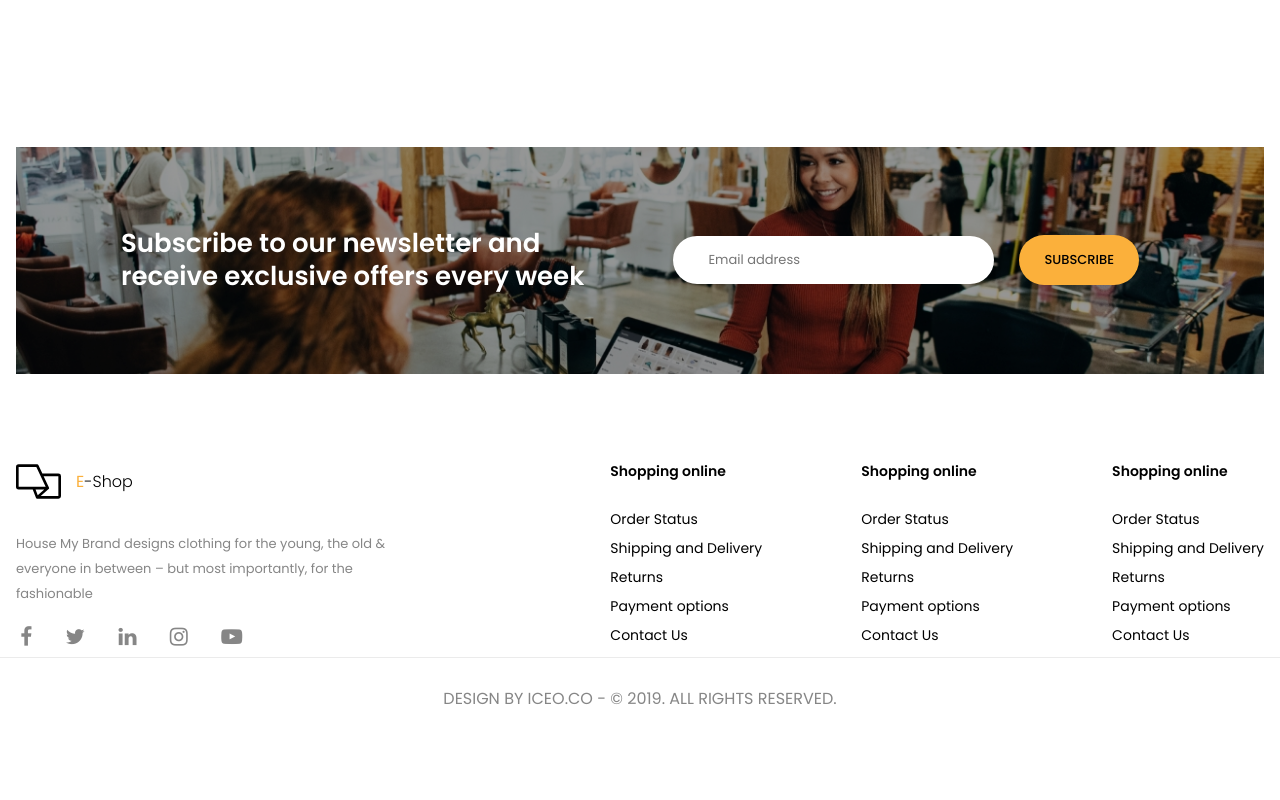
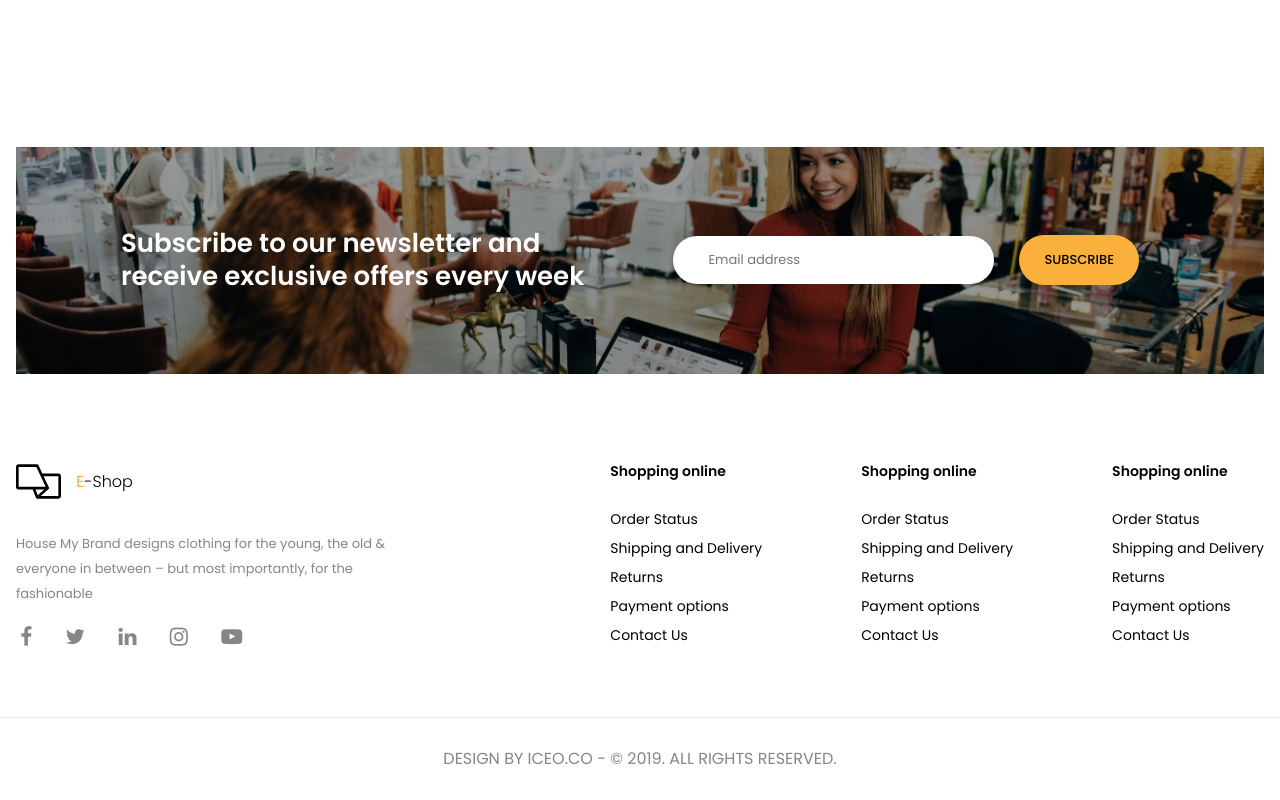
Before and after one commit to TopSecretStar/next-ecommerce, a Next.js app: page / in a window 1280 px wide. Shown: the part 2310-3110 px from the top of the page. Before the commit the page ends 3050 px from the top, so only its background shows below. Built offline with nearby package versions, Linux system fonts and the light colour scheme.

Commit message:
Fixed footer padding

```diff
--- a/assets/css/main.scss
+++ b/assets/css/main.scss
@@ -680,6 +680,7 @@ h1,h2,h3,h4,h5 {
   .site-footer__top {
     @include breakpoint(phone) {
       display: flex;
+      padding-bottom: 60px;
     }
   }
   .site-footer__description {
```
Also changed, not shown: components/shopping-cart/index.js (added, +9 -0 lines).
